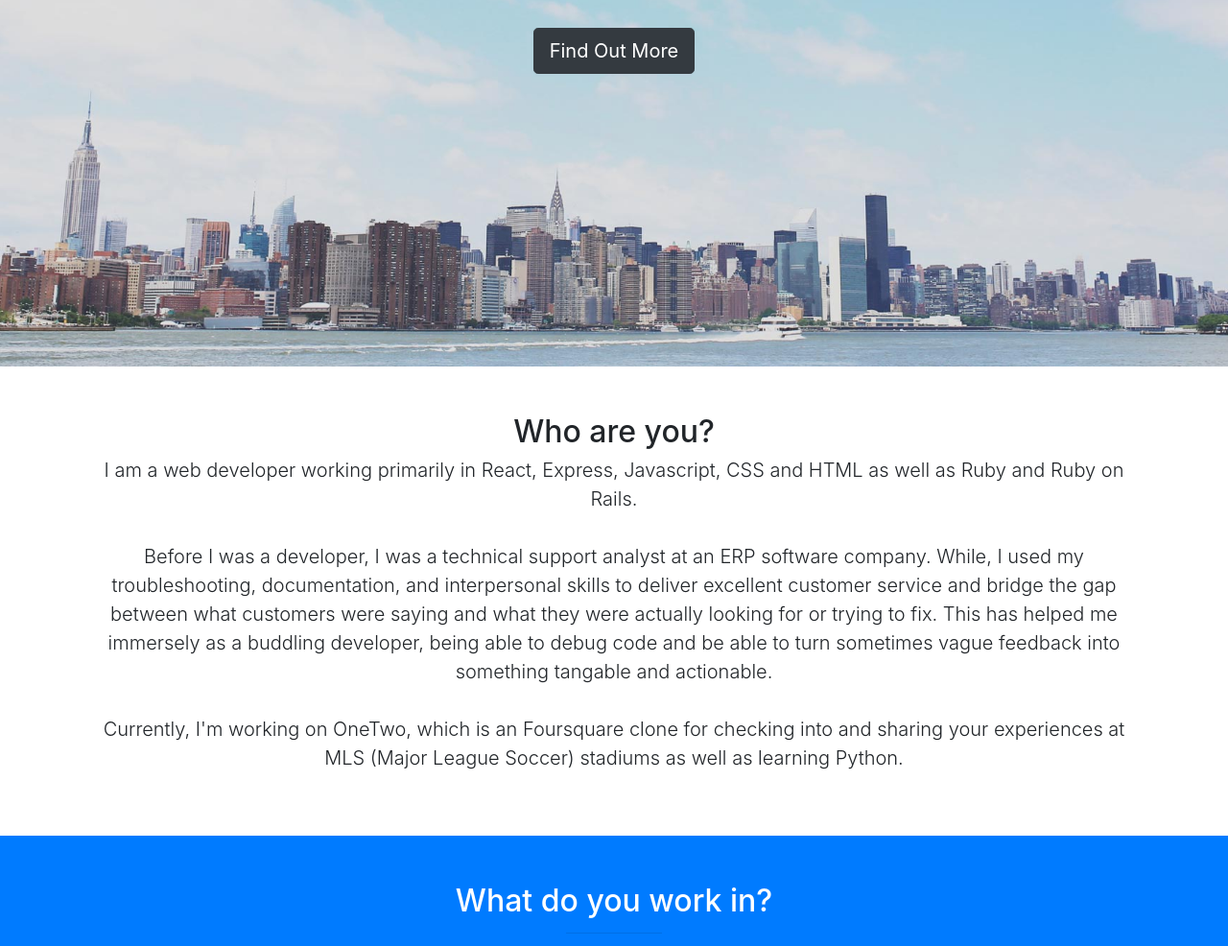
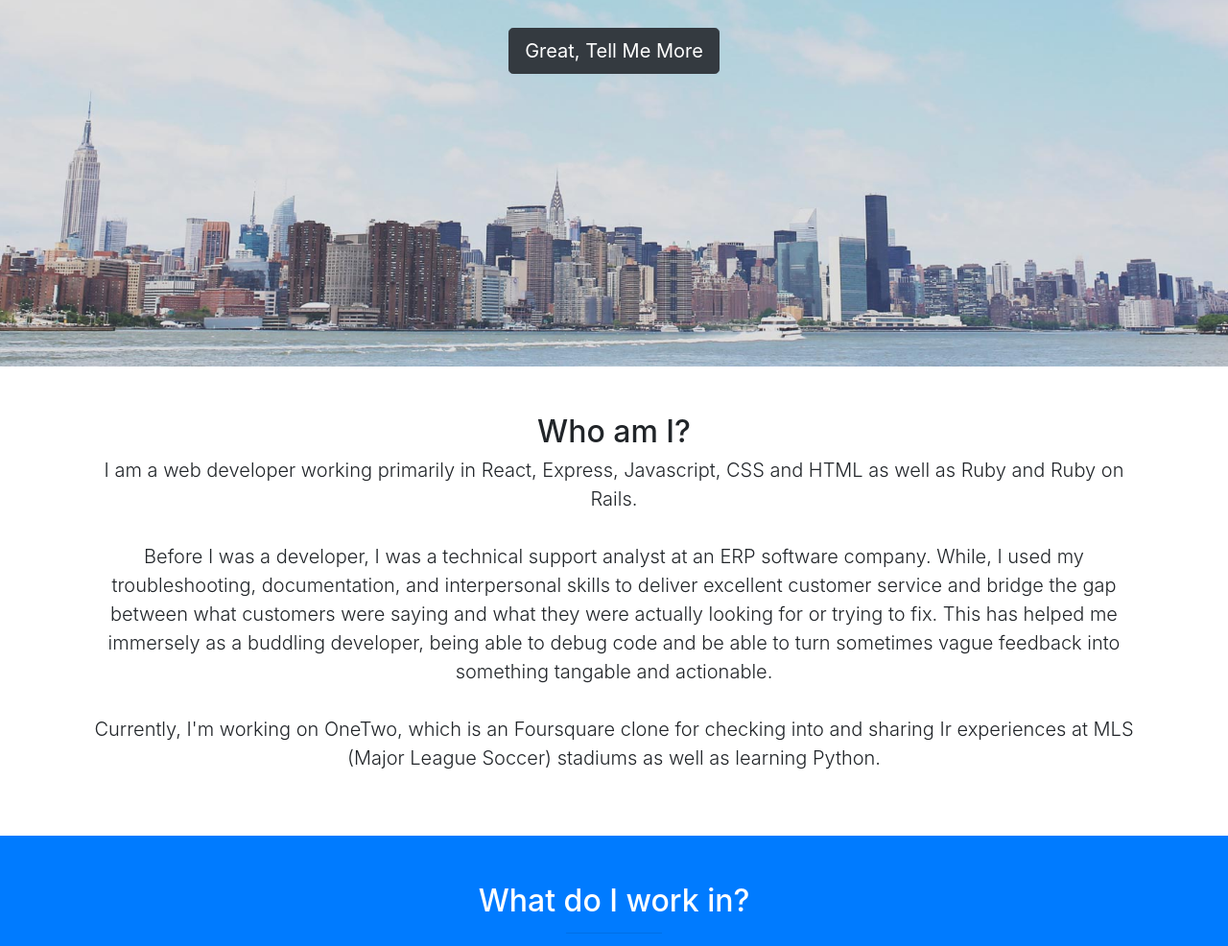
Before and after one commit to johndsykes86/Portfolio, a website with bundled scripts: page index.html in a window 1280 px wide. Shown: the part 418-1404 px from the top of the page at 96% size. Built offline with nearby package versions, Linux system fonts and the light colour scheme.

Commit message:
modified language of site to be a bit more personable:

```diff
--- a/index.html
+++ b/index.html
@@ -52,15 +52,15 @@
             <h1>Johnathon Sykes</h1>
             <h3>Web Developer - HTML - CSS - Javascript - MERN Stack - Ruby - Ruby on Rails</h3>
             <br>
-            <a href="#about" class="page-scroll btn btn-dark btn-lg">Find Out More</a>
+            <a href="#about" class="page-scroll btn btn-dark btn-lg">Great, Tell Me More</a>
         </div>
     </header>
 
     <!-- About -->
     <section id="about" class="about">
         <div class="container text-center">
-            <h2>Who are you?</h2>
-            <p class="lead">I am a web developer working primarily in React, Express, Javascript, CSS and HTML as well as Ruby and Ruby on Rails.<br/> <br/> Before I was a developer, I was a technical support analyst at an ERP software company.  While, I used my troubleshooting, documentation, and interpersonal skills to deliver excellent customer service and bridge the gap between what customers were saying and what they were actually looking for or trying to fix. This has helped me immersely as a buddling developer, being able to debug code and be able to turn sometimes vague feedback into something tangable and actionable.  <br/> <br/>Currently, I'm working on OneTwo, which is an Foursquare clone for checking into and sharing your experiences at MLS (Major League Soccer) stadiums as well as learning Python. </p>
+            <h2>Who am I?</h2>
+            <p class="lead">I am a web developer working primarily in React, Express, Javascript, CSS and HTML as well as Ruby and Ruby on Rails.<br/> <br/> Before I was a developer, I was a technical support analyst at an ERP software company.  While, I used my troubleshooting, documentation, and interpersonal skills to deliver excellent customer service and bridge the gap between what customers were saying and what they were actually looking for or trying to fix. This has helped me immersely as a buddling developer, being able to debug code and be able to turn sometimes vague feedback into something tangable and actionable.  <br/> <br/>Currently, I'm working on OneTwo, which is an Foursquare clone for checking into and sharing Ir experiences at MLS (Major League Soccer) stadiums as well as learning Python. </p>
         </div>
         <!-- /.container -->
     </section>
@@ -71,7 +71,7 @@
         <div class="container">
             <div class="row text-center">
                 <div class="col-lg-10 mx-auto">
-                    <h2>What do you work in?</h2>
+                    <h2>What do I work in?</h2>
                     <hr class="small">
                     <div class="row">
                         <div class="col-md-3 col-sm-6">
@@ -142,7 +142,7 @@
         <div class="container">
             <div class="row">
                 <div class="col-lg-10 mx-auto text-center">
-                    <h2>What Have You Worked On?</h2>
+                    <h2>What Have I Worked On?</h2>
                     <hr class="small">
                     <div class="row">
                         <div class="col-md-6">
```
